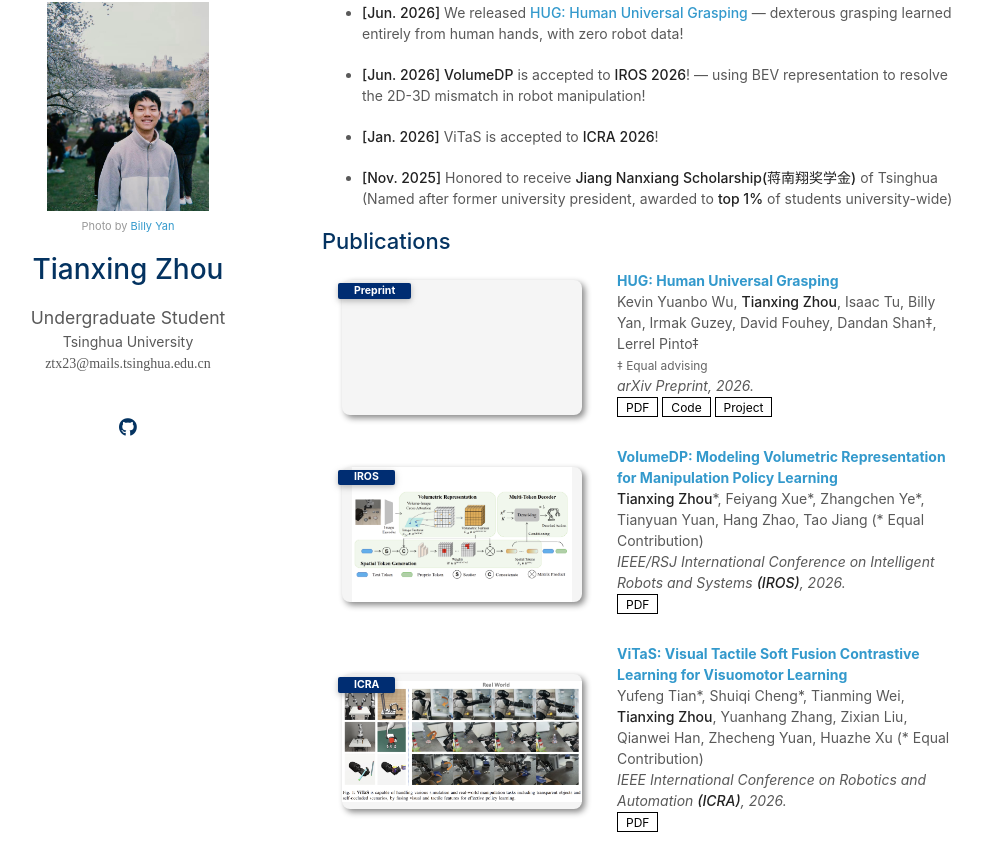
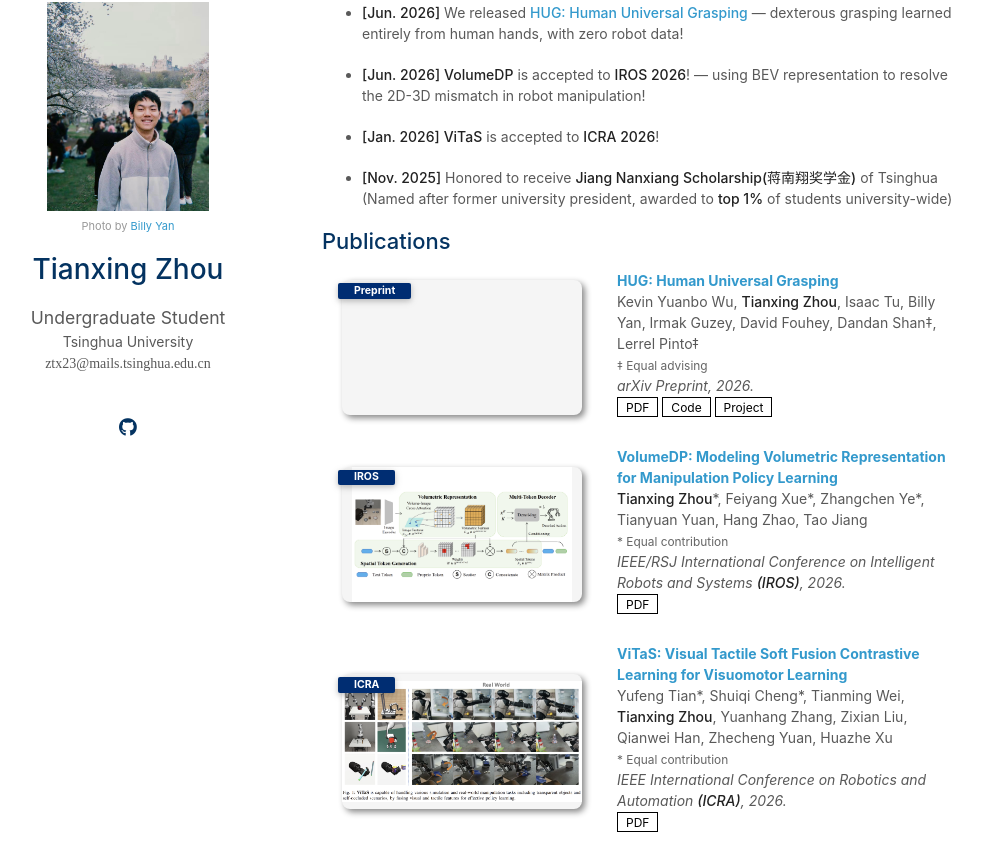
Before and after one commit to ZTX2021/ztx2021.github.io, a Jekyll site: the page built from index.md, in a window 1280 px wide and 1400 px high, scrolled down 641 px. Shown: the part 132-988 px from the top of the window, without its empty margins (148-1147 px from the left). Built offline with Jekyll 4.4.1, drawn with Linux system fonts in a browser that asks for light colours; a style sheet for code colours, icons or effects is not loaded; our own code applies the rules of GitHub Pages for plain Markdown files; grey boxes are pictures that could not be loaded.

Commit message:
fix minors

```diff
--- a/_data/publications.yml
+++ b/_data/publications.yml
@@ -10,7 +10,7 @@ main:
     video: ./assets/videos/HUG.mp4
 
   - title: "VolumeDP: Modeling Volumetric Representation for Manipulation Policy Learning"
-    authors: <strong>Tianxing Zhou</strong>*, Feiyang Xue*, Zhangchen Ye*, Tianyuan Yuan, Hang Zhao, Tao Jiang (* Equal Contribution)
+    authors: <strong>Tianxing Zhou</strong>*, Feiyang Xue*, Zhangchen Ye*, Tianyuan Yuan, Hang Zhao, Tao Jiang<br><span style="font-size:85%;color:#666;">* Equal contribution</span>
     conference_short: IROS
     conference: IEEE/RSJ International Conference on Intelligent Robots and Systems <strong>(IROS)</strong>, 2026.
     pdf: https://arxiv.org/abs/2603.17720
@@ -22,7 +22,7 @@ main:
     image: ./assets/img/VolumeDP.png
 
   - title: "ViTaS: Visual Tactile Soft Fusion Contrastive Learning for Visuomotor Learning"
-    authors: Yufeng Tian*, Shuiqi Cheng*, Tianming Wei, <strong>Tianxing Zhou</strong>, Yuanhang Zhang, Zixian Liu, Qianwei Han, Zhecheng Yuan, Huazhe Xu (* Equal Contribution)
+    authors: Yufeng Tian*, Shuiqi Cheng*, Tianming Wei, <strong>Tianxing Zhou</strong>, Yuanhang Zhang, Zixian Liu, Qianwei Han, Zhecheng Yuan, Huazhe Xu<br><span style="font-size:85%;color:#666;">* Equal contribution</span>
     conference_short: ICRA
     conference: IEEE International Conference on Robotics and Automation <strong>(ICRA)</strong>, 2026.
     pdf: https://arxiv.org/abs/2602.11643v1
--- a/index.md
+++ b/index.md
@@ -30,7 +30,7 @@ My research interests center on **robot manipulation, multimodal learning, and r
 
 - **[Jun. 2026]** **VolumeDP** is accepted to **IROS 2026**! — using BEV representation to resolve the 2D-3D mismatch in robot manipulation!
 
-- **[Jan. 2026]** ViTaS is accepted to **ICRA 2026**!
+- **[Jan. 2026]** **ViTaS** is accepted to **ICRA 2026**!
 
 - **[Nov. 2025]** Honored to receive **Jiang Nanxiang Scholarship(蒋南翔奖学金)** of Tsinghua (Named after former university president, awarded to **top 1%** of students university-wide)
 
```
